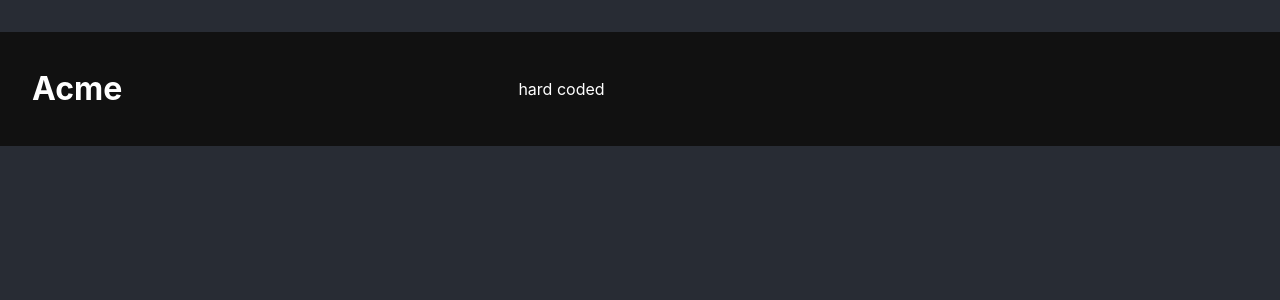
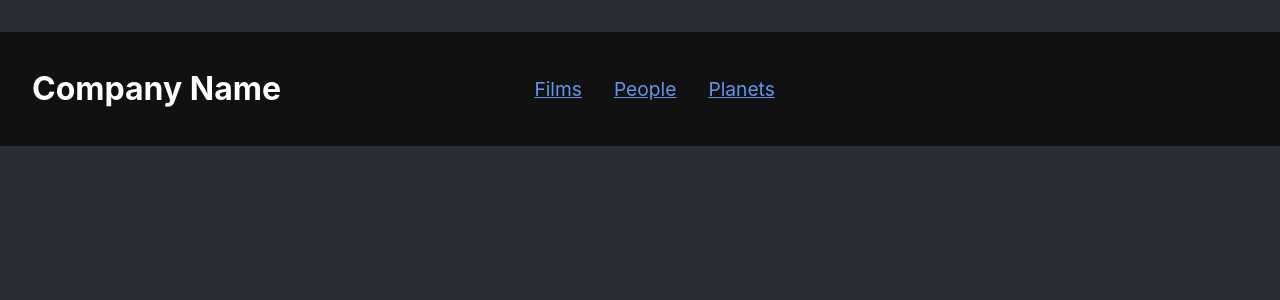
Before and after one commit to JamesLyddon/my-app, a React (Create React App) app: page / in a window 1280 px wide. Shown: the top 300 px of the page. Built offline with nearby package versions, Linux system fonts and the light colour scheme.

Commit message:
eo 04 done

```diff
--- a/src/components/App/App.js
+++ b/src/components/App/App.js
@@ -2,10 +2,10 @@ import "./App.css";
 import Header from "../Header/Header";
 
 function App() {
-  const name = "Acme";
+  const name = "Company Name";
   return (
     <div className="App">
-      <Header companyName={name} title="hard coded" />
+      <Header company={name} />
     </div>
   );
 }
--- a/src/components/Header/Header.js
+++ b/src/components/Header/Header.js
@@ -2,11 +2,10 @@ import "./header.css";
 import Nav from "../Nav/Nav";
 
 export default function Header(props) {
-  let title = props.title;
   return (
     <header className="masthead">
-      <h1>{props.companyName}</h1>
-      <Nav title={title}/>
+      <h1>{props.company}</h1>
+      <Nav />
     </header>
   );
 }
--- /dev/null
+++ b/src/components/Link/Link.js
@@ -0,0 +1,9 @@
+import "./link.css";
+
+export default function Link({ lnk }) {
+  return (
+    <a className="navLink" href={lnk.url}>
+      {lnk.title}
+    </a>
+  );
+}
--- /dev/null
+++ b/src/components/Link/link.css
@@ -0,0 +1,5 @@
+.navLink {
+  color: cornflowerblue;
+  font-size: 1.2rem;
+  padding: 0 1rem;
+}
--- a/src/components/Nav/Nav.js
+++ b/src/components/Nav/Nav.js
@@ -1,5 +1,18 @@
 import "./nav.css";
+import Link from "../Link/Link";
 
-export default function Nav(props) {
-  return <nav>{props.title}</nav>;
+export default function Nav() {
+  const links = [
+    { title: "Films", url: "https://swapi.dev/api/films/" },
+    { title: "People", url: "https://swapi.dev/api/people/" },
+    { title: "Planets", url: "https://swapi.dev/api/planets/" },
+  ];
+
+  return (
+    <nav>
+      {links.map((lnk) => (
+        <Link key={lnk.title} lnk={lnk}/>
+      ))}
+    </nav>
+  );
 }
```
Also changed, not shown: notes.txt.
